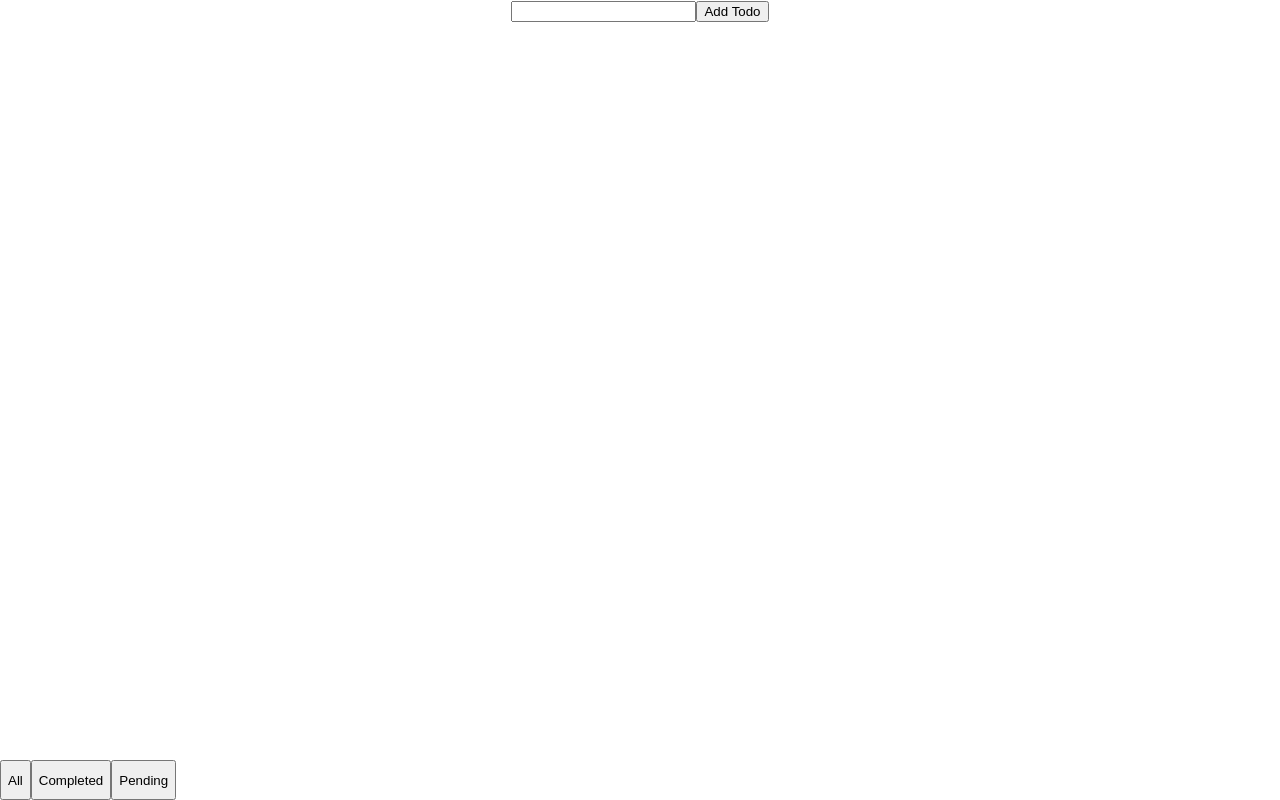
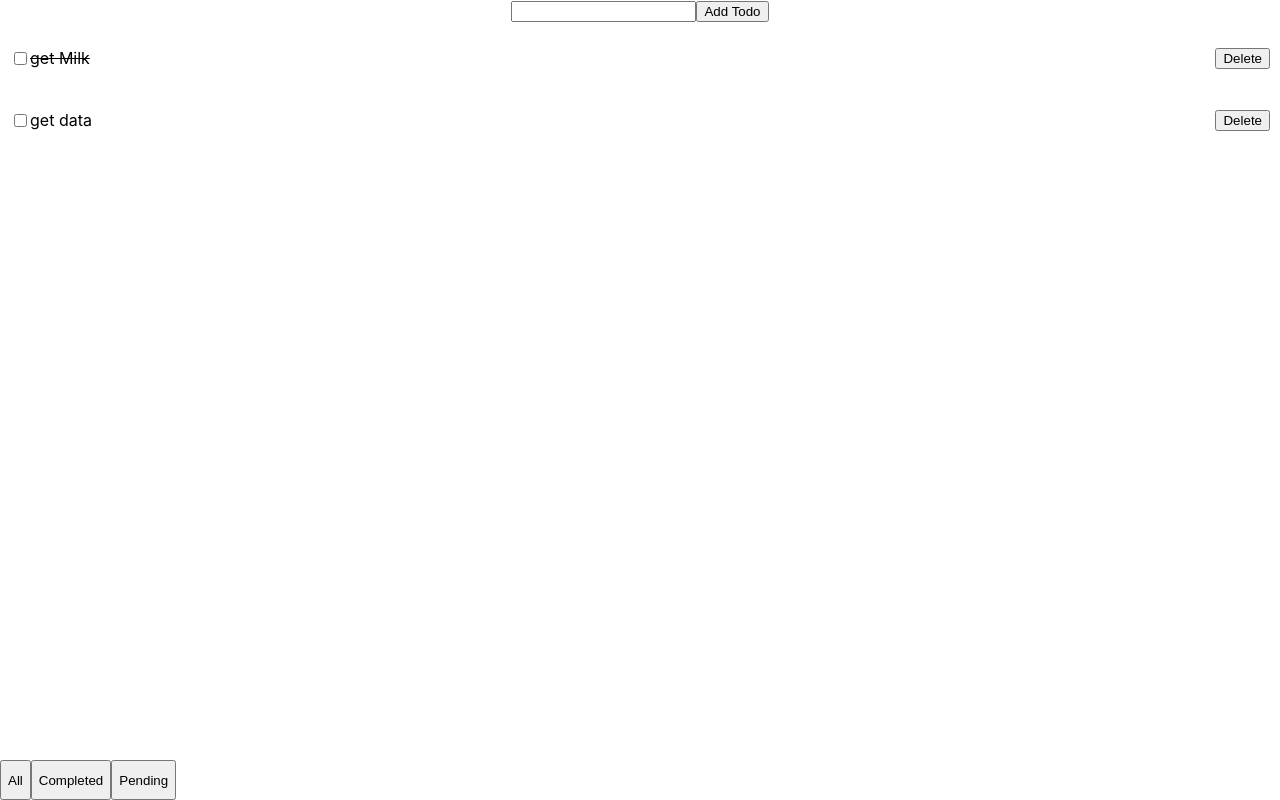
Before and after one commit to imyagnesh/vikas_zeolearn, a React app in the folder vikas-react-app/: page / in a window 1280 px wide. Built offline with nearby package versions, Linux system fonts and the light colour scheme; data requests are answered from the project's data file.

Commit message:
Commit code

```diff
--- /dev/null
+++ b/vikas-react-app/db.json
@@ -0,0 +1,14 @@
+{
+  "todos": [
+    {
+      "id": 1,
+      "text": "get Milk",
+      "isDone": true
+    },
+    {
+      "text": "get data",
+      "isDone": false,
+      "id": 2
+    }
+  ]
+}
--- a/vikas-react-app/src/App.js
+++ b/vikas-react-app/src/App.js
@@ -1,10 +1,14 @@
 import React, { Component } from "react";
 import PropTypes from "prop-types";
-import Xyz from "./Todos";
+import Todos from "./Todos";
 
 export default class App extends Component {
   static propTypes = {
     prop: PropTypes
+  };
+
+  state = {
+    text: "get milk"
   };
 
   // state = {
@@ -32,7 +36,15 @@ export default class App extends Component {
 
     return (
       <div>
-        <Xyz />
+        {/* <button
+          onClick={() => {
+            this.setState({ text: "get food" });
+          }}
+        >
+          Change Text
+        </button> */}
+        <Todos text={this.state.text} />
+
         {/* <p> {`Hello${this.state.a}`}</p>
         {show && <p> {greet}</p>}
         <button onClick={() => this.setState({ a: a + 1 })}>Click Me</button>
--- a/vikas-react-app/src/Todos/index.js
+++ b/vikas-react-app/src/Todos/index.js
@@ -8,42 +8,133 @@ class index extends Component {
   state = {
     todos: [],
     todoText: "",
-    status: "all"
+    status: "all",
+    error: false
+  };
+
+  constructor(props) {
+    super(props);
+    console.log("constructor");
+    this.getData();
+  }
+
+  // copyData = () => {
+  //   console.log("copy");
+  // };
+
+  // static getDerivedStateFromProps(props, state) {
+  //   console.log("getDerivedStateFromProps");
+
+  //   return null;
+  // }
+
+  // shouldComponentUpdate(nextProps, nextState, nextContext) {
+  //   return true;
+  // }
+
+  // getSnapshotBeforeUpdate(prevProps, prevState) {
+  //   return 1;
+  // }
+
+  // componentDidUpdate(prevProps, prevState, snapshot) {
+  //   console.log(snapshot);
+  //   if (prevState.todoText !== this.state.todoText) {
+  //   }
+  //   console.log("componentDidUpdate");
+  // }
+
+  // componentWillUnmount() {
+  //   document.removeEventListener("copy", this.copyData);
+  // }
+
+  // componentDidMount() {
+  //   this.inputText.focus();
+  //   document.addEventListener("copy", this.copyData);
+  //   console.log("componentDidMount");
+  // }
+
+  // componentWillReceiveProps(nextProps) {
+  //   console.log("componentWillReceiveProps");
+  //   this.setState({ todoText: nextProps.text });
+  // }
+
+  // static getDerivedStateFromError(error) {
+  //   return {
+  //     error: true
+  //   };
+  // }
+
+  // componentDidCatch(error, info) {}
+
+  getData = async () => {
+    const res = await fetch("http://localhost:3004/todos");
+    const todos = await res.json();
+    this.setState({ todos });
   };
 
   onChange = e => {
     this.setState({ todoText: e.target.value });
   };
 
-  submit = e => {
+  submit = async e => {
+    try {
       e.preventDefault();
       const { todoText, todos } = this.state;
+      const newTodo = { text: todoText, isDone: false };
+
+      const res = await fetch("http://localhost:3004/todos", {
+        method: "POST",
+        body: JSON.stringify(newTodo),
+        headers: {
+          accept: "application/json",
+          "Content-Type": "application/json"
+        }
+      });
+
+      const todo = await res.json();
+
       this.setState({
-      todos: [
-        ...todos,
-        { id: todos.length + 1, text: todoText, isDone: false }
-      ],
+        todos: [...todos, todo],
         todoText: ""
       });
+    } catch (error) {
+      console.log(error);
+    }
   };
 
-  deleteTodo = id => {
+  deleteTodo = async id => {
     const { todos } = this.state;
+    const res = await fetch(`http://localhost:3004/todos/${id}`, {
+      method: "DELETE"
+    });
     this.setState({
       todos: todos.filter(x => x.id !== id)
     });
   };
 
-  updateTodo = id => {
+  updateTodo = async id => {
+    try {
       const { todos } = this.state;
       const index = todos.findIndex(x => x.id === id);
+      const updatedTodo = { ...todos[index], isDone: !todos[index].isDone };
+
+      const res = await fetch(`http://localhost:3004/todos/${id}`, {
+        method: "PUT",
+        body: JSON.stringify(updatedTodo),
+        headers: {
+          accept: "application/json",
+          "Content-Type": "application/json"
+        }
+      });
+
+      const todo = await res.json();
+
       this.setState({
-      todos: [
-        ...todos.slice(0, index),
-        { ...todos[index], isDone: !todos[index].isDone },
-        ...todos.slice(index + 1)
-      ]
+        todos: [...todos.slice(0, index), todo, ...todos.slice(index + 1)]
       });
+    } catch (error) {
+      new Error("Put API failed");
+    }
   };
 
   changeStatus = status => {
@@ -51,6 +142,7 @@ class index extends Component {
   };
 
   render() {
+    console.log("render");
     const { todoText, todos, status } = this.state;
 
     let data = todos;
@@ -70,6 +162,12 @@ class index extends Component {
           justifyContent: "flex-end"
         }}
       >
+        {/* <input
+          ref={ref => {
+            this.inputText = ref;
+          }}
+          type="text"
+        /> */}
         <div style={{ display: "flex", flex: 1, flexDirection: "column" }}>
           <TodoForm
             todoText={todoText}
```
Lines whose indentation alone changed are shown as unchanged.
